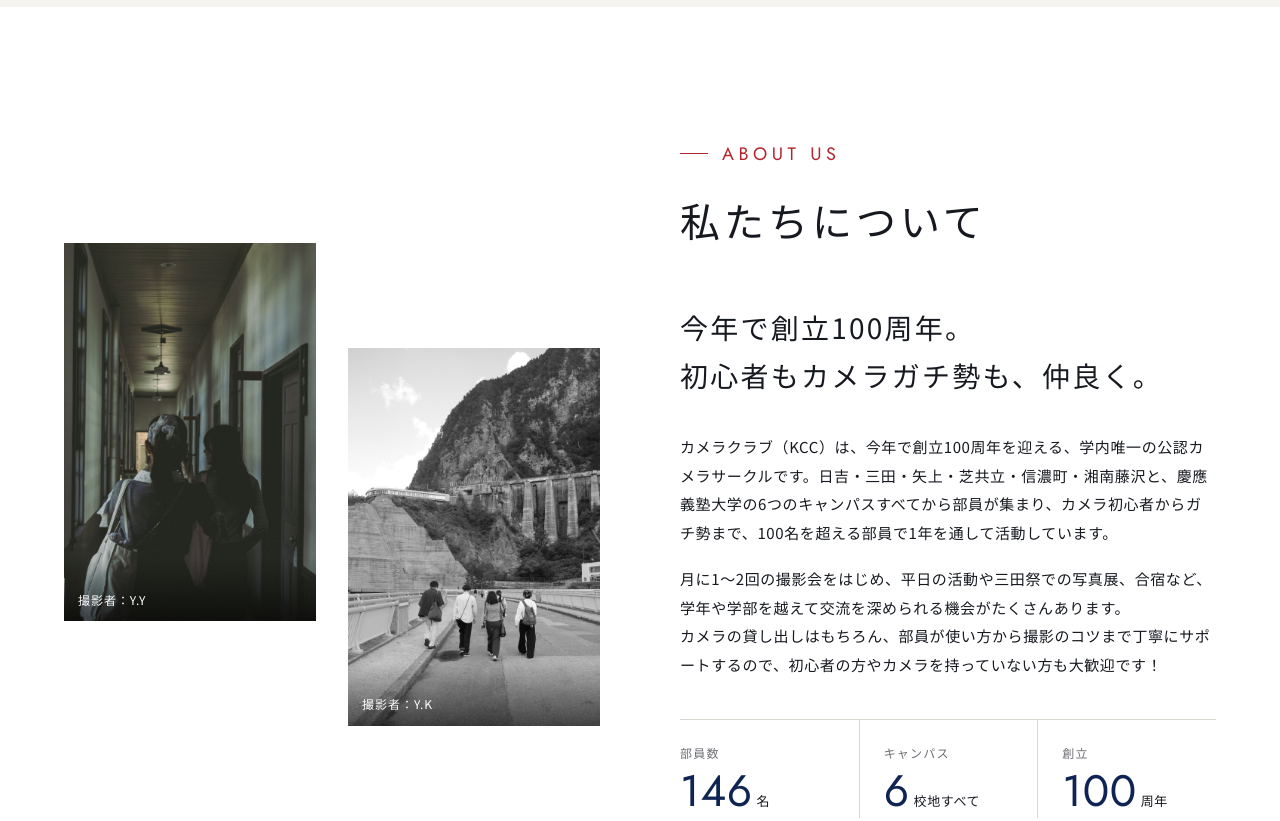
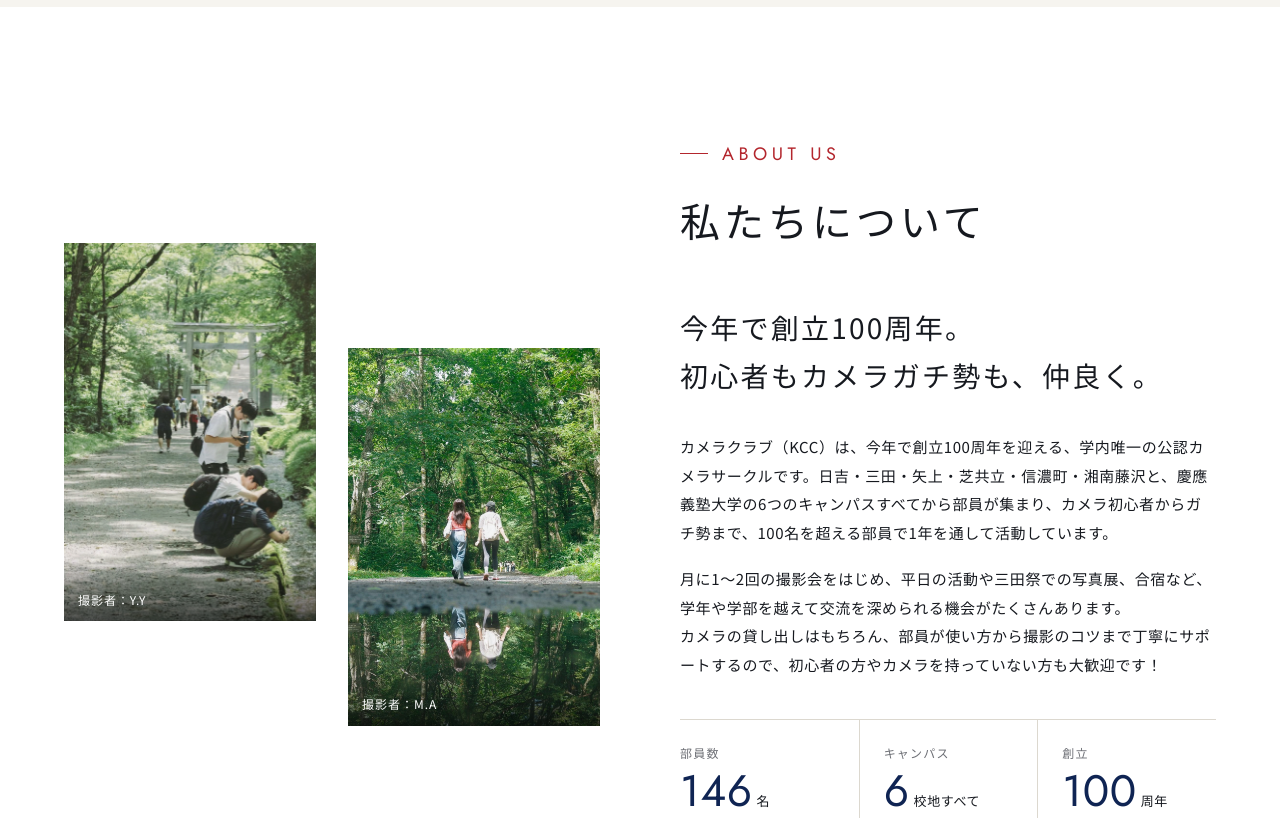
Before and after one commit to mofumo0000-gif/kcc.hp, a plain HTML site: page index.html in a window 1280 px wide. Shown: the part 1360-2181 px from the top of the page. Drawn offline with Linux system fonts and the light colour scheme.

Commit message:
syashinntsuika

```diff
--- a/index.html
+++ b/index.html
@@ -91,8 +91,8 @@
 <section class="section section--white" id="about">
     <div class="container about">
         <div class="about__photos reveal">
-            <div class="ph" data-label="about1.jpg" data-credit="撮影者：Y.Y"><img src="images/about1.jpg" alt="" onerror="this.remove()"></div>
-            <div class="ph" data-label="about2.jpg" data-credit="撮影者：Y.K"><img src="images/about2.jpg" alt="" onerror="this.remove()"></div>
+            <div class="ph" data-label="about1.jpg" data-credit="撮影者：Y.Y" data-credit-2="撮影者：Y.Y"><img src="images/about1.jpg" alt="" onerror="this.remove()"></div>
+            <div class="ph" data-label="about2.jpg" data-credit="撮影者：Y.K" data-credit-2="撮影者：M.A"><img src="images/about2.jpg" alt="" onerror="this.remove()"></div>
         </div>
         <div class="about__text reveal">
             <div class="heading">
--- a/main.js
+++ b/main.js
@@ -284,6 +284,42 @@ document.querySelectorAll("#galleryGrid figure").forEach((fig, idx) => {
     }
 });
 
+document.querySelectorAll(".about__photos .ph").forEach(ph => {
+    const m = (ph.dataset.label || "").match(/^(.+)\.jpg$/);
+    if (!m) return;
+    const found = [];
+    let pending = 4;
+    for (let k = 2; k <= 5; k++) {
+        const src = "images/" + m[1] + "-" + k + ".jpg";
+        const probe = new Image();
+        probe.onload = () => { found[k] = src; done(); };
+        probe.onerror = done;
+        probe.src = src;
+    }
+    function done() {
+        if (--pending > 0) return;
+        const baseCredit = ph.dataset.credit || "";
+        const layers = [];
+        found.forEach((src, k) => {
+            if (!src) return;
+            const im = document.createElement("img");
+            im.src = src; im.alt = ""; im.className = "g-extra";
+            im.dataset.credit = ph.getAttribute("data-credit-" + k) || baseCredit;
+            ph.appendChild(im);
+            layers.push(im);
+        });
+        if (!layers.length) return;
+        let cur = -1;
+        function next() {
+            if (cur >= 0) layers[cur].classList.remove("is-on");
+            cur = cur + 1 >= layers.length ? -1 : cur + 1;
+            if (cur >= 0) layers[cur].classList.add("is-on");
+            ph.dataset.credit = cur >= 0 ? layers[cur].dataset.credit : baseCredit;
+        }
+        setInterval(next, G_INTERVAL);
+    }
+});
+
 const archive = document.getElementById("archive");
 const archiveList = document.getElementById("archiveList");
 const archiveFilter = document.getElementById("archiveFilter");
--- a/style.css
+++ b/style.css
@@ -764,14 +764,16 @@ button { background: none; border: 0; cursor: pointer; }
     .reveal, .hero__en, .hero__title, .hero__lead { opacity: 1; transform: none; }
 }
 
-.gallery .ph img.g-extra {
+.gallery .ph img.g-extra,
+.about__photos .ph img.g-extra {
     position: absolute;
     inset: 0;
     z-index: 2;
     opacity: 0;
     transition: opacity 1.4s ease, transform 1s var(--ease);
 }
-.gallery .ph img.g-extra.is-on { opacity: 1; }
+.gallery .ph img.g-extra.is-on,
+.about__photos .ph img.g-extra.is-on { opacity: 1; }
 
 .ph[data-credit]::before {
     content: attr(data-credit);
```
Also changed, not shown: images/about1-2.jpg (added), images/about2-2.jpg (added).
